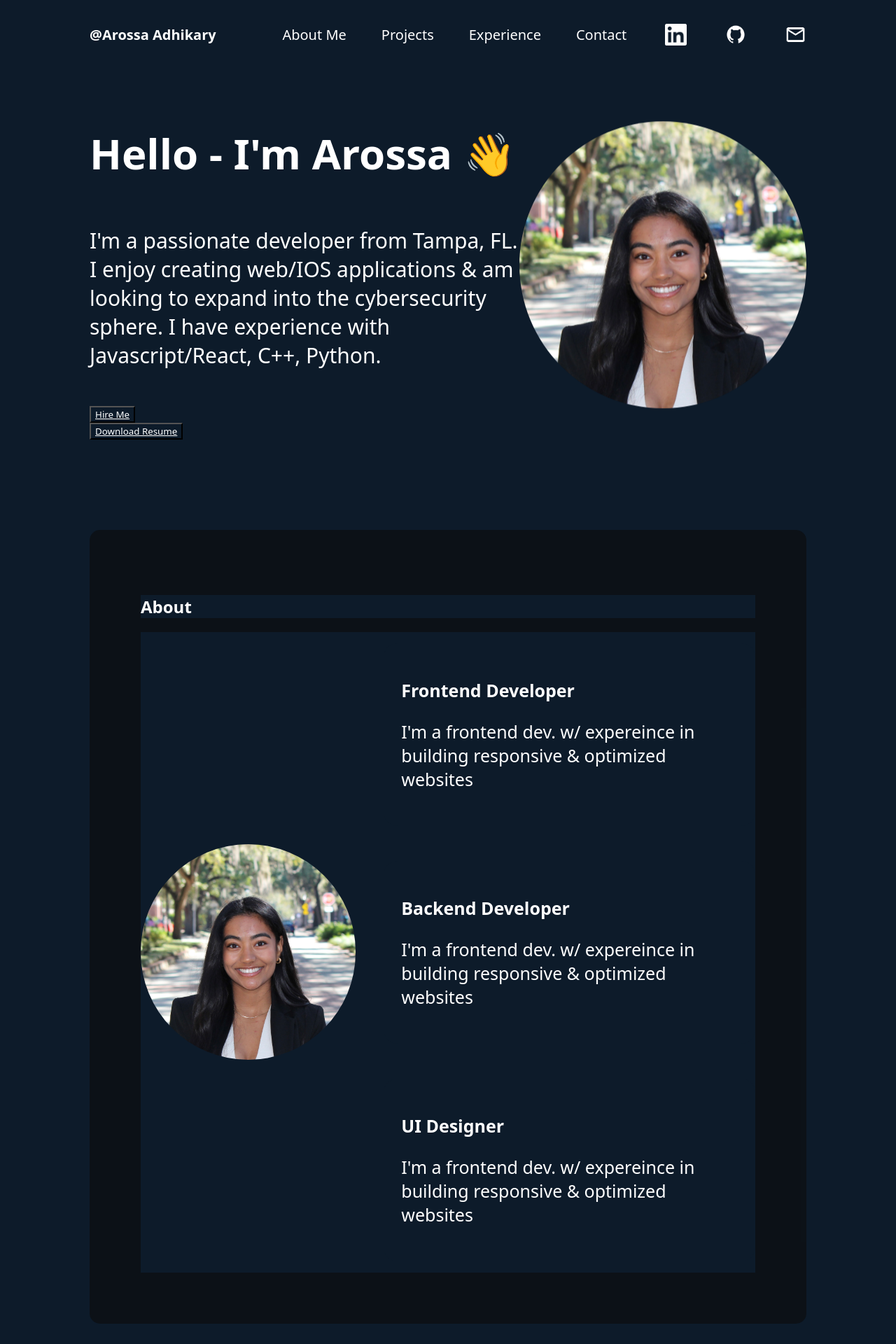
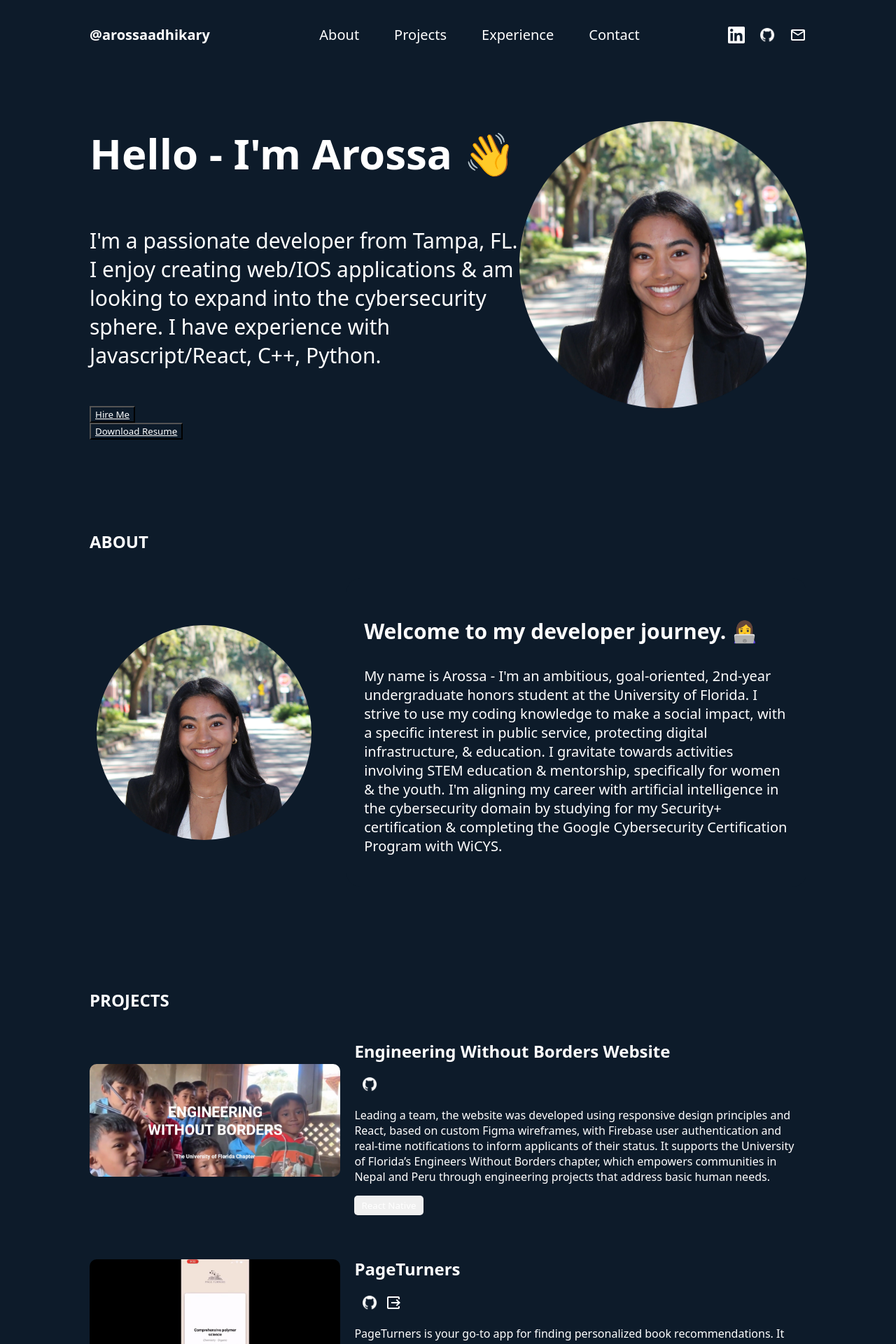
Before and after one commit to arossaadhikary/portfolio, a React (Create React App) app in the folder my-app/: page / in a window 1280 px wide. Shown: the top 1920 px of the page at 70% size. Built offline with nearby package versions, Linux system fonts and the light colour scheme.

Commit message:
change: navigation bar, projects, about me

```diff
--- a/my-app/src/components/About.js
+++ b/my-app/src/components/About.js
@@ -6,26 +6,17 @@ import headshot from '../assets/ArossaAdhikary_Headshot.jpg';
 function About() {
   return (
     <section className = "about_container" id="about">
-        <h2 className = "about_title>">About</h2>
+        <h1>ABOUT</h1>
         <div className = "about_content">
             <img src = {headshot} className = "about_img"></img>
             <ul className = "about_items">
                 <li className = "about_item">
                     <div>
-                        <h3>Frontend Developer</h3>
-                        <p>I'm a frontend dev. w/ expereince in building responsive & optimized websites</p>
-                    </div>
-                </li>
-                <li className = "about_item">
-                    <div>
-                        <h3>Backend Developer</h3>
-                        <p>I'm a frontend dev. w/ expereince in building responsive & optimized websites</p>
-                    </div>
-                </li>
-                <li className = "about_item">
-                    <div>
-                        <h3>UI Designer</h3>
-                        <p>I'm a frontend dev. w/ expereince in building responsive & optimized websites</p>
+                        <h3>Welcome to my developer journey. 👩‍💻</h3>
+                        <p>
+                            My name is Arossa - I'm an ambitious, goal-oriented, 2nd-year undergraduate honors student at the University of Florida. I strive to use my coding knowledge to make a social impact, with a specific interest in public service, protecting digital infrastructure, & education.
+                            I gravitate towards activities involving STEM education & mentorship, specifically for women & the youth. I'm aligning my career with artificial intelligence in the cybersecurity domain by studying for my Security+ certification & completing the Google Cybersecurity Certification Program with WiCYS.
+                        </p>
                     </div>
                 </li>
             </ul>
--- a/my-app/src/components/NavigationBar.js
+++ b/my-app/src/components/NavigationBar.js
@@ -1,6 +1,5 @@
 import '../styles/NavigationBar.css';
 import React, { useState } from 'react'
-
 import closeIcon from '../assets/closeIcon.png';
 import menuIcon from '../assets/menuIcon.png';
 import linkedinIcon from '../assets/linkedinIcon.png';
@@ -9,39 +8,31 @@ import mailIcon from '../assets/mailLogo.png';
 
 function NavigationBar() {
     const [menuOpen, setMenuOpen] = useState(false)
-
     return (
         <nav className='navbar'>
-            <a href = "/" className = "navbar_title">@Arossa Adhikary</a>
-
+            <a href="/" className="navbar_title">@arossaadhikary</a>
             {/* navigation menu */}
-            <div className = "navbar_menu">
+            <div className="navbar_menu">
                 <img
-                    className = "navbar_menuBtn"
-                    src ={menuOpen ? closeIcon : menuIcon}
-                    onClick = {() => setMenuOpen(!menuOpen)} >
-                </img>
-                <ul className = {'navbar_menuItems ${menuOpen && "navbar_menuOpen"}'}
-                onClick = {() => setMenuOpen(false)}>
-                    <li>
-                        <a href ="#about">About Me</a>
-                    </li>
-                    <li>
-                        <a href ="#projects">Projects</a>
-                    </li>
-                    <li>
-                        <a href ="#expereince">Experience</a>
-                    </li>
-                    <li>
-                        <a href ="#contact">Contact</a>
-                    </li>
+                    className="navbar_menuBtn"
+                    src={menuOpen ? closeIcon : menuIcon}
+                    onClick={() => setMenuOpen(!menuOpen)}
+                    alt="Menu"
+                />
+                <ul className={`navbar_menuItems ${menuOpen ? "navbar_menuOpen" : ""}`}
+                    onClick={() => setMenuOpen(false)}>
+                    <li><a href="#about">About</a></li>
+                    <li><a href="#projects">Projects</a></li>
+                    <li><a href="#experience">Experience</a></li>
+                    <li><a href="#contact">Contact</a></li>
                 </ul>
             </div>
-
             {/* icons */}
-            <img src = {linkedinIcon} className = "navbar_icons"></img>
-            <img src = {githubIcon} className = "navbar_icons"></img>
-            <img src = {mailIcon} className = "navbar_icons"></img>
+            <div className="navbar_icon_container">
+                <img src={linkedinIcon} className="navbar_icons" alt="LinkedIn" />
+                <img src={githubIcon} className="navbar_icons" alt="GitHub" />
+                <img src={mailIcon} className="navbar_icons" alt="Email" />
+            </div>
         </nav>
     )
 }
--- a/my-app/src/components/Projects.js
+++ b/my-app/src/components/Projects.js
@@ -8,22 +8,23 @@ import outputIcon from '../assets/outputIcon.png';
 import WiNGHacksPreview from '../assets/Previews/WiNGHacksPreview.png';
 import AnimalCarePreview from '../assets/Previews/AnimalCarePreview.png';
 import PageTurnersPreview from '../assets/Previews/PageTurnersPreview.png';
+import EWBPreview from '../assets/Previews/EWBPreview.png';
 
 function Projects() {
   return (
     <section className="project_container" id="projects">
-      <h1>Projects</h1>
+      <h1>PROJECTS</h1>
 
       {/* projects */}
       <div className="project_list">
 
       <div className="project_item">
-          <img src={sample} className="project_img" alt="EWB Website" />
+          <img src={EWBPreview} className="project_img" alt="EWB Website" />
           <div className="project_details">
             <h2>Engineering Without Borders Website</h2>
             <a href = "https://github.com/ufewb/UF_EWB"><img src = {githubIcon} className = "navbar_icons"></img></a>
             <p>
-              Pantry Manager is smart pantry operated by AI support chat. AI can suggest recipes based on ingredients stored, and store them.
+              Leading a team, the website was developed using responsive design principles and React, based on custom Figma wireframes, with Firebase user authentication and real-time notifications to inform applicants of their status. It supports the University of Florida’s Engineers Without Borders chapter, which empowers communities in Nepal and Peru through engineering projects that address basic human needs.
             </p>
             <div className="project_skills">
               <button>React Native</button>
@@ -38,7 +39,7 @@ function Projects() {
             <a href ="https://github.com/marin-isabella/PageTurners"><img src = {githubIcon} className = "navbar_icons"></img></a>
             <a href = "https://www.youtube.com/watch?v=ARF130incFA&t=46s"><img src = {outputIcon} className = "navbar_icons"></img></a>
             <p>
-              Pantry Manager is smart pantry operated by AI support chat. AI can suggest recipes based on ingredients stored, and store them.
+              PageTurners is your go-to app for finding personalized book recommendations. It analyzes book descriptions to suggest the most relevant titles, ensures accurate book identification through a custom-built Flask API, & delivers fast recommendations by optimizing performance.
             </p>
             <div className="project_skills">
               <button>React Native</button>
@@ -55,7 +56,7 @@ function Projects() {
             <a href="https://github.com/WiNGHacks/WiNGHacks-Website"><img src = {githubIcon} className = "navbar_icons"></img></a>
             <a href="https://www.winghacks.com/"><img src = {outputIcon} className = "navbar_icons"></img></a>
             <p>
-              Pantry Manager is smart pantry operated by AI support chat. AI can suggest recipes based on ingredients stored, and store them.
+              WiNGHacks is the official hub for UF's 1st hackathon dedicated to women and nonbinary individuals. The site offers an engaging and interactive experience, featuring easily accessible information on FAQs, sponsorship opportunities, and the event's workshop schedule. A streamlined application portal was created to handle over 200 participants, ensuring a smooth and welcoming user experience for all attendees
             </p>
             <div className="project_skills">
               <button>React</button>
@@ -84,7 +85,7 @@ function Projects() {
             <a href ="https://github.com/hugoliu-code/DesignathonWinners"><img src = {githubIcon} className = "navbar_icons"></img></a>
             <a href="https://www.youtube.com/watch?v=Vmt5MRfRNKI"><img src = {outputIcon} className = "navbar_icons"></img></a>
             <p>
-              Leverges chatbots to educate pediatric patients about intimidating medical procedures.
+              AnimalCare is an RPG-style video game designed to help children overcome anxiety about medical procedures. Set in a virtual waiting room, the game uses AI-powered chatbots to guide children through medical scenarios like MRI scans and cast removals in a comforting and educational way. Developed within 24 hours, AnimalCare earned 2nd place at the October 2023 Designathon for its innovative approach to easing pediatric fears.
             </p>
             <div className="project_skills">
               <button>Unity</button>
--- a/my-app/src/styles/About.css
+++ b/my-app/src/styles/About.css
@@ -1,8 +1,6 @@
 .about_container {
     position: relative;
-    background-color: rgba(12, 12, 12, 0.6);
     border-radius: 15px;
-    padding: 73px;
     margin-top: 129px;
     z-index: 1;
     margin-left: 10%;
@@ -24,7 +22,8 @@
   }
 
   .about_img {
-    width: 35%;
+    margin: 10px;
+    width: 30%;
     border-radius: 50%;
   }
 
@@ -42,11 +41,6 @@
     border-radius: 20px;
     list-style: none;
     padding: 25px;
-    background-image: linear-gradient(
-      90deg,
-      rgba(165, 215, 232, 0.42) 0%,
-      rgba(255, 255, 255, 0) 100%
-    );
     background-size: 0 100%;
     background-repeat: no-repeat;
     transition: 0.4s;
@@ -57,12 +51,12 @@
   }
 
   .about_item h3 {
-    font-size: 25px;
+    font-size: 30px;
     font-weight: 600;
   }
 
   .about_item p {
-    font-size: 25px;
+    font-size: 20px;
   }
 
   @media screen and (max-width: 830px) {
--- a/my-app/src/styles/NavigationBar.css
+++ b/my-app/src/styles/NavigationBar.css
@@ -18,7 +18,6 @@
 .navbar_menu {
   display: flex;
 }
-
 .navbar_menuBtn {
   display: none;
 }
@@ -34,9 +33,16 @@
   color: var(--color-text);
   text-decoration: none;
 }
+.navbar_icons {
+  width: 24px; /* Changed from percentage to fixed width */
+  margin-left: 10px; /* Added margin to bring icons closer */
+}
 
-  .navbar_icons {
-    width: 3%;
+/* Added a container for icons */
+.navbar_icon_container {
+  display: flex;
+  align-items: center;
+  gap: 10px; /* Adjust this value to control space between icons */
 }
 
 @media screen and (max-width: 830px) {
```
Also changed, not shown: my-app/src/assets/Previews/EWBPreview.png (added). Lines whose indentation alone changed are shown as unchanged.
